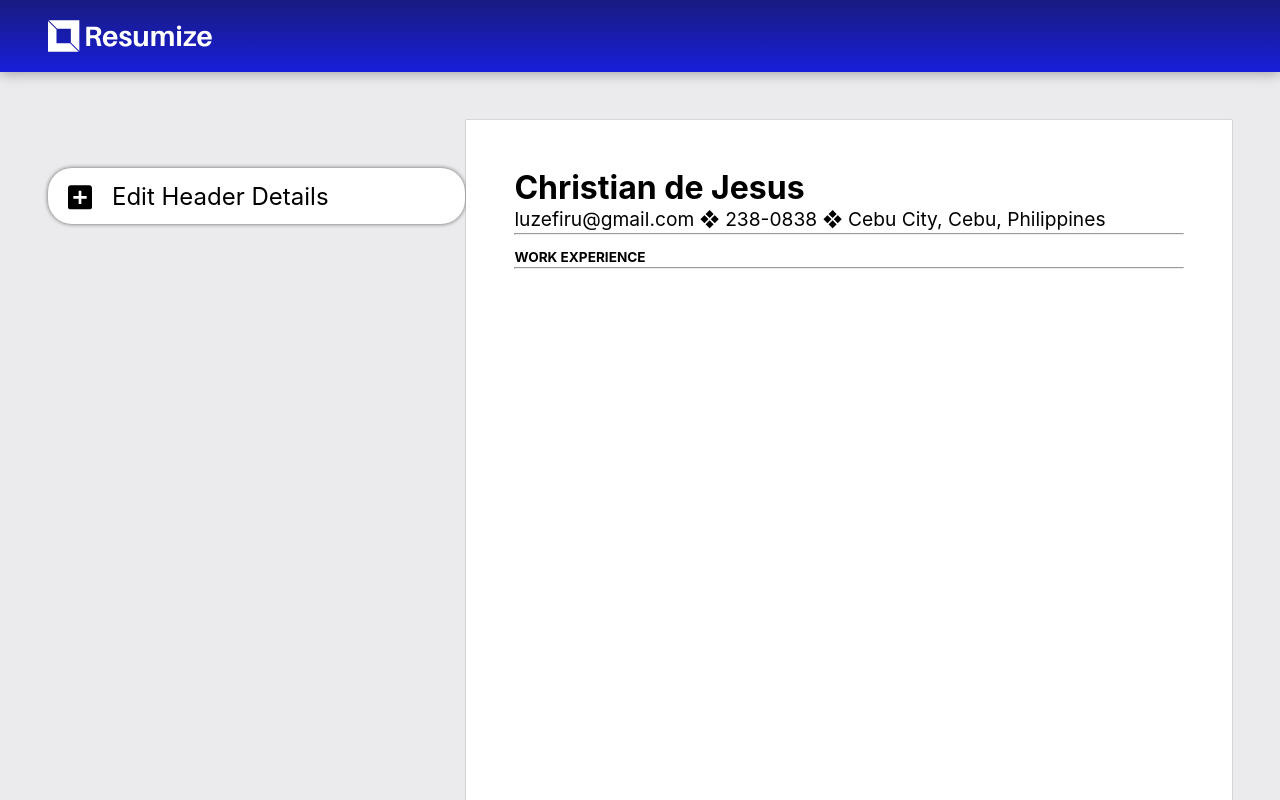
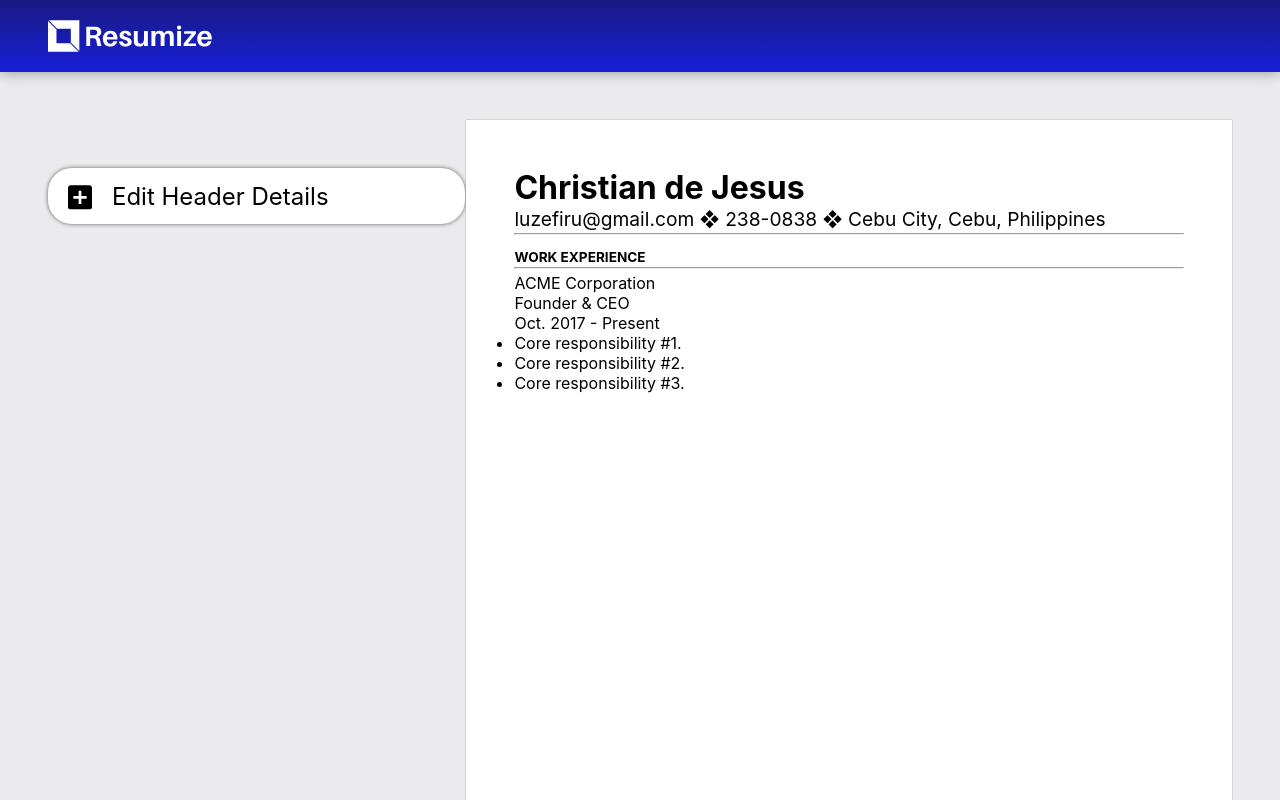
Before and after one commit to Luzefiru/Resumize, a React (Create React App) app: page / in a window 1280 px wide. Shown: the top 800 px of the page. Built offline with nearby package versions, Linux system fonts and the light colour scheme; the HTML template or start-up script is replaced by a standard one.

Commit message:
feat: add fields for ResumeWorkExperience

```diff
--- a/src/components/resume/ResumeWorkExperience.jsx
+++ b/src/components/resume/ResumeWorkExperience.jsx
@@ -2,11 +2,49 @@ import React from 'react';
 import './ResumeWorkExperience.css';
 
 class ResumeWorkExperience extends React.Component {
+  constructor(props) {
+    super(props);
+
+    this.generateWorkExperienceEntries =
+      this.generateWorkExperienceEntries.bind(this);
+  }
+
+  // creates entries for the work experience entries
+  generateWorkExperienceEntries(arr) {
+    return (
+      <div className="ResumeWorkExperience__entry">
+        <header className="ResumeWorkExperience__entry__header">
+          <div className="ResumeWorkExperience__entry__header__company">
+            ACME Corporation
+          </div>
+          <div className="ResumeWorkExperience__entry__header__position">
+            Founder & CEO
+          </div>
+          <div className="ResumeWorkExperience__entry__header__duration">
+            {`${'Oct. 2017'} - ${'Present'}`}
+          </div>
+        </header>
+        <ul className="ResumeWorkExperience__entry__responsibilities">
+          <li className="responsibilities__responsibility">
+            Core responsibility #1.
+          </li>
+          <li className="responsibilities__responsibility">
+            Core responsibility #2.
+          </li>
+          <li className="responsibilities__responsibility">
+            Core responsibility #3.
+          </li>
+        </ul>
+      </div>
+    );
+  }
+
   render() {
     return (
       <div className="ResumeWorkExperience">
         <div className="ResumeWorkExperience__title">WORK EXPERIENCE</div>
         <hr />
+        {this.generateWorkExperienceEntries(this.props.entries)}
       </div>
     );
   }
```
